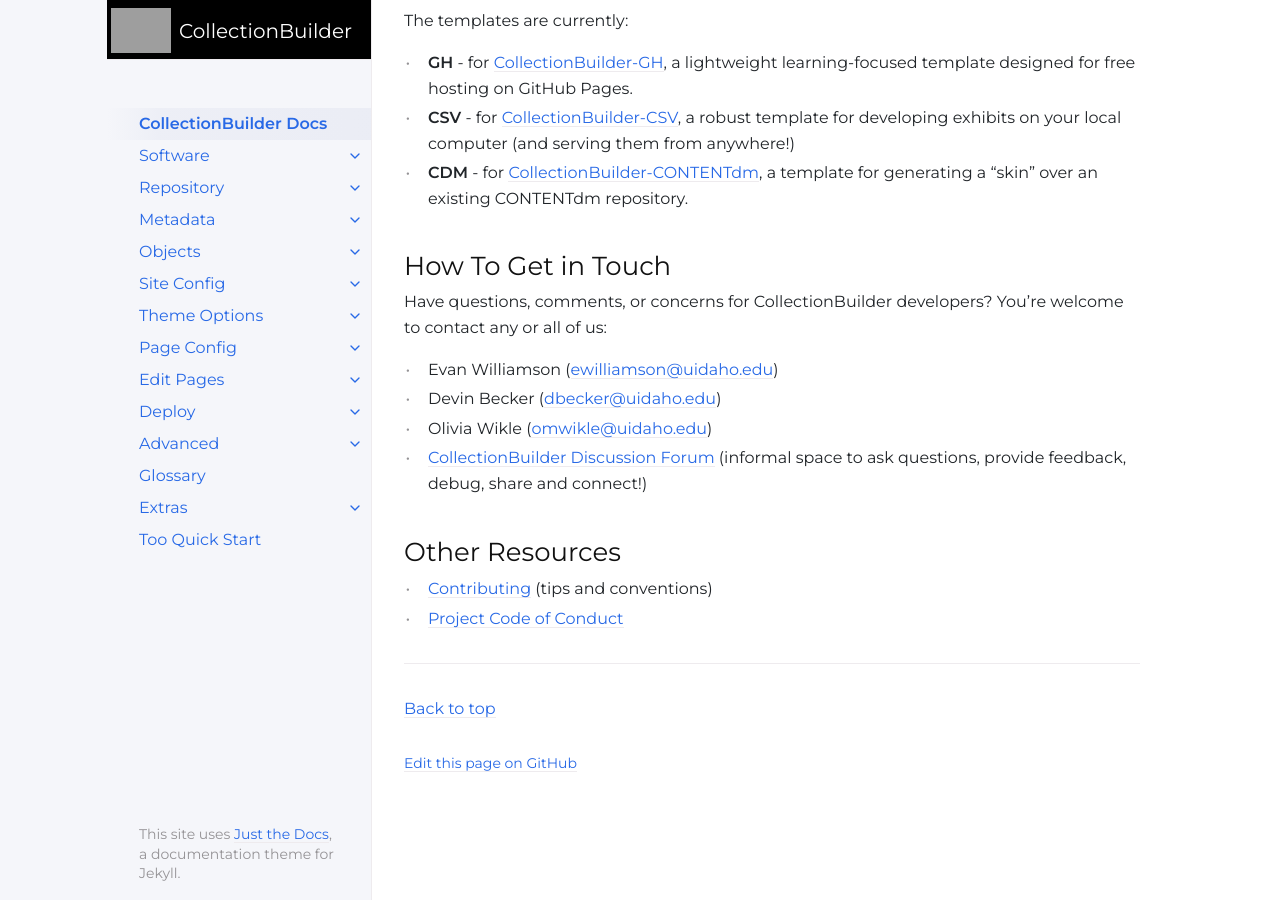
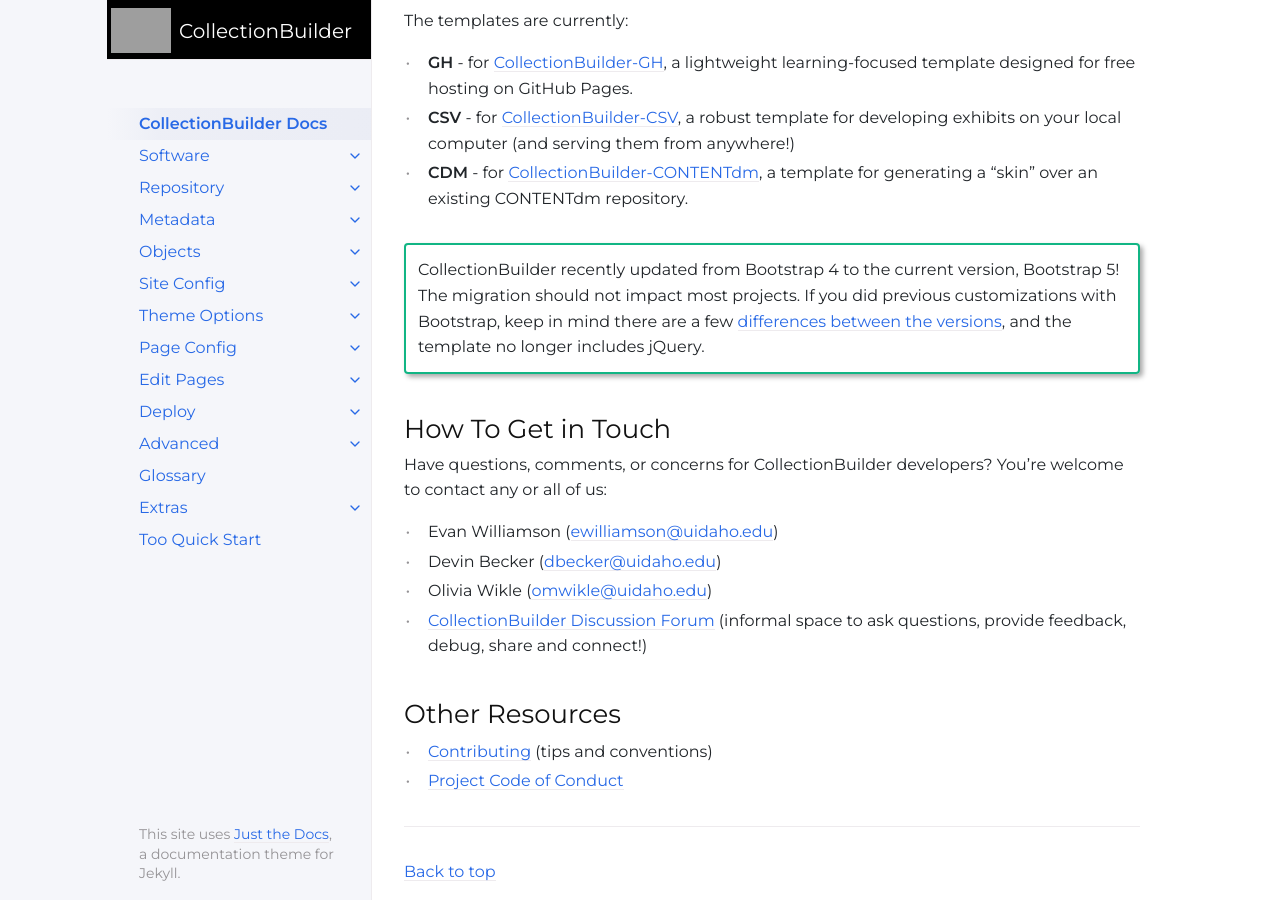
Before and after one commit to CollectionBuilder/cb-docs, a Jekyll site: the page built from index.md, in a window 1280 px wide and 900 px high, scrolled down 695 px. Built offline with Jekyll 4.4.1, drawn with Linux system fonts in a browser that asks for light colours; comment, search, counter and statistics services are not loaded.

Commit message:
add alert about bootstrap update

```diff
--- a/index.md
+++ b/index.md
@@ -29,6 +29,11 @@ The templates are currently:
 - **CSV** - for [CollectionBuilder-CSV](https://github.com/CollectionBuilder/collectionbuilder-csv), a robust template for developing exhibits on your local computer (and serving them from anywhere!)
 - **CDM** - for [CollectionBuilder-CONTENTdm](https://github.com/CollectionBuilder/collectionbuilder-contentdm), a template for generating a "skin" over an existing CONTENTdm repository.
 
+{:.alert .alert-green}
+CollectionBuilder recently updated from Bootstrap 4 to the current version, Bootstrap 5!
+The migration should not impact most projects.
+If you did previous customizations with Bootstrap, keep in mind there are a few [differences between the versions](https://getbootstrap.com/docs/5.1/migration/), and the template no longer includes jQuery.
+
 ## How To Get in Touch
 
 Have questions, comments, or concerns for CollectionBuilder developers?
```
